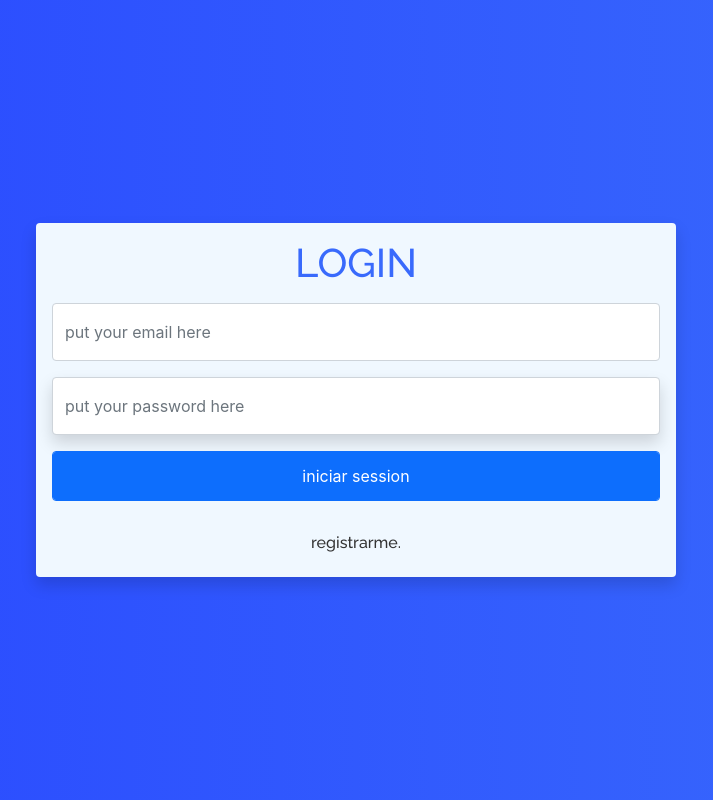
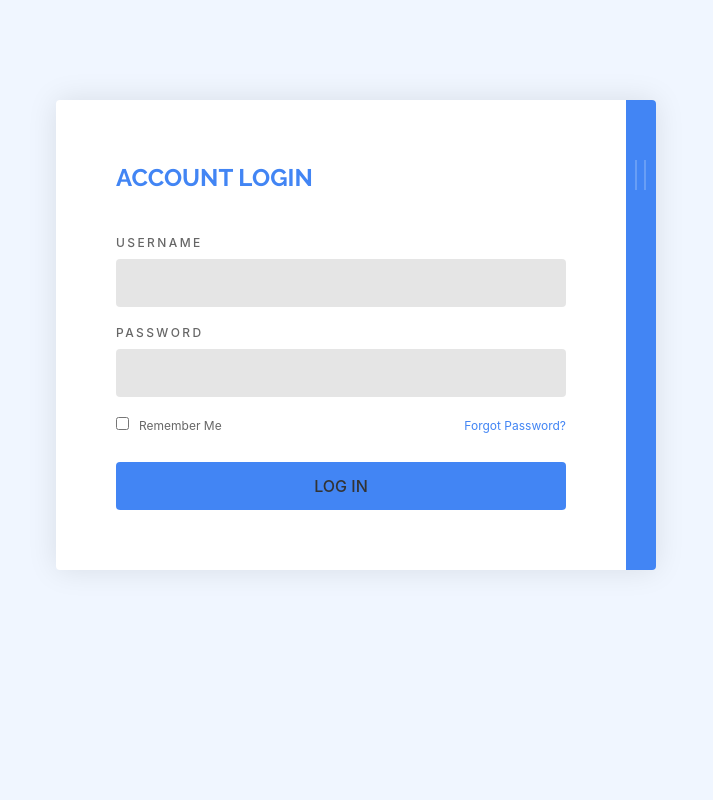
Before and after one commit to Jhon2410/proyecto-final---programacion-web, a React (Create React App) app: page /login in a window 1280 px wide. Shown: the whole page, without its empty margins (284-997 px from the left). Built offline with nearby package versions, Linux system fonts and the light colour scheme.

Commit message:
session verify and login changed

```diff
--- a/public/index.html
+++ b/public/index.html
@@ -35,7 +35,11 @@
 
   <div id="root"></div>
 </body>
+<script
+  src="https://code.jquery.com/jquery-3.6.0.js"
+  integrity="sha256-H+K7U5CnXl1h5ywQfKtSj8PCmoN9aaq30gDh27Xc0jk="
+  crossorigin="anonymous"></script>
 <script src="https://cdn.jsdelivr.net/npm/bootstrap@5.1.3/dist/js/bootstrap.bundle.min.js"
   integrity="sha384-ka7Sk0Gln4gmtz2MlQnikT1wXgYsOg+OMhuP+IlRH9sENBO0LRn5q+8nbTov4+1p" crossorigin="anonymous"></script>
-
+<script src="./js/index.js"></script>
 </html>
--- /dev/null
+++ b/public/js/index.js
@@ -0,0 +1,25 @@
+$(document).ready(function() {
+    var panelOne = $('.form-panel.two').height(),
+      panelTwo = $('.form-panel.two')[0].scrollHeight;
+
+    $('.form-panel.two').not('.form-panel.two.active').on('click', function(e) {
+      e.preventDefault();
+
+      $('.form-toggle').addClass('visible');
+      $('.form-panel.one').addClass('hidden');
+      $('.form-panel.two').addClass('active');
+      $('.form').animate({
+        'height': panelTwo
+      }, 200);
+    });
+
+    $('.form-toggle').on('click', function(e) {
+      e.preventDefault();
+      $(this).removeClass('visible');
+      $('.form-panel.one').removeClass('hidden');
+      $('.form-panel.two').removeClass('active');
+      $('.form').animate({
+        'height': panelOne
+      }, 200);
+    });
+  });
--- a/src/App.css
+++ b/src/App.css
@@ -450,3 +450,242 @@ a {
   vertical-align: baseline;
   transition: color .15s ease-in-out, background-color .15s ease-in-out, border-color .15s ease-in-out, box-shadow .15s ease-in-out;
 }
+
+html {
+  width: 100%;
+  height: 100%;
+}
+
+.overlay, .form-panel.one:before {
+  position: absolute;
+  top: 0;
+  left: 0;
+  display: none;
+  background: rgba(0, 0, 0, 0.8);
+  width: 100%;
+  height: 100%;
+}
+.form {
+  z-index: 15;
+  position: relative;
+  background: #fff;
+  width: 600px;
+  border-radius: 4px;
+  box-shadow: 0 0 30px rgba(0, 0, 0, .1);
+  box-sizing: border-box;
+  margin: 100px auto 10px;
+  overflow: hidden;
+}
+.form-toggle {
+  z-index: 10;
+  position: absolute;
+  top: 60px;
+  right: 60px;
+  background: #fff;
+  width: 60px;
+  height: 60px;
+  border-radius: 100%;
+  transform-origin: center;
+  transform: translate(0, -25%) scale(0);
+  opacity: 0;
+  cursor: pointer;
+  transition: all 0.3s ease;
+}
+.form-toggle:before, .form-toggle:after {
+  content: '';
+  display: block;
+  position: absolute;
+  top: 50%;
+  left: 50%;
+  width: 30px;
+  height: 4px;
+  background: #4285f4;
+  transform: translate(-50%, -50%);
+}
+.form-toggle:before {
+  transform: translate(-50%, -50%) rotate(45deg);
+}
+.form-toggle:after {
+  transform: translate(-50%, -50%) rotate(-45deg);
+}
+.form-toggle.visible {
+  transform: translate(0, -25%) scale(1);
+  opacity: 1;
+}
+.form-group {
+  display: flex;
+  flex-wrap: wrap;
+  justify-content: space-between;
+  margin: 0 0 20px;
+}
+.form-group:last-child {
+  margin: 0;
+}
+.form-group label {
+  display: block;
+  margin: 0 0 10px;
+  color: rgba(0, 0, 0, 0.6);
+  font-size: 12px;
+  font-weight: 500;
+  line-height: 1;
+  text-transform: uppercase;
+  letter-spacing: 0.2em;
+}
+.two .form-group label {
+  color: #fff;
+}
+.form-group input {
+  outline: none;
+  display: block;
+  background: rgba(0, 0, 0, 0.1);
+  width: 100%;
+  border: 0;
+  border-radius: 4px;
+  box-sizing: border-box;
+  padding: 12px 20px;
+  color: rgba(0, 0, 0, 0.6);
+  font-family: inherit;
+  font-size: inherit;
+  font-weight: 500;
+  line-height: inherit;
+  transition: 0.3s ease;
+}
+.form-group input:focus {
+  color: rgba(0, 0, 0, 0.8);
+}
+.two .form-group input {
+  color: #fff;
+}
+.two .form-group input:focus {
+  color: #fff;
+}
+.form-group button {
+  outline: none;
+  background: #4285f4;
+  width: 100%;
+  border: 0;
+  border-radius: 4px;
+  padding: 12px 20px;
+  color: #fff;
+  font-family: inherit;
+  font-size: inherit;
+  font-weight: 500;
+  line-height: inherit;
+  text-transform: uppercase;
+  cursor: pointer;
+}
+.two .form-group button {
+  background: #fff;
+  color: #4285f4;
+}
+.form-group .form-remember {
+  font-size: 12px;
+  font-weight: 400;
+  letter-spacing: 0;
+  text-transform: none;
+}
+.form-group .form-remember input[type='checkbox'] {
+  display: inline-block;
+  width: auto;
+  margin: 0 10px 0 0;
+}
+.form-group .form-recovery {
+  color: #4285f4;
+  font-size: 12px;
+  text-decoration: none;
+}
+.form-panel {
+  padding: 60px calc(5% + 60px) 60px 60px;
+  box-sizing: border-box;
+}
+.form-panel.one:before {
+  content: '';
+  display: block;
+  opacity: 0;
+  visibility: hidden;
+  transition: 0.3s ease;
+}
+.form-panel.one.hidden:before {
+  display: block;
+  opacity: 1;
+  visibility: visible;
+}
+.form-panel.two {
+  z-index: 5;
+  position: absolute;
+  top: 0;
+  left: 95%;
+  background: #4285f4;
+  width: 100%;
+  min-height: 100%;
+  padding: 60px calc(10% + 60px) 60px 60px;
+  transition: 0.3s ease;
+  cursor: pointer;
+}
+.form-panel.two:before, .form-panel.two:after {
+  content: '';
+  display: block;
+  position: absolute;
+  top: 60px;
+  left: 1.5%;
+  background: rgba(255, 255, 255, 0.2);
+  height: 30px;
+  width: 2px;
+  transition: 0.3s ease;
+}
+.form-panel.two:after {
+  left: 3%;
+}
+.form-panel.two:hover {
+  left: 93%;
+  box-shadow: 0 0 10px rgba(0, 0, 0, 0.2);
+}
+.form-panel.two:hover:before, .form-panel.two:hover:after {
+  opacity: 0;
+}
+.form-panel.two.active {
+  left: 10%;
+  box-shadow: 0 0 10px rgba(0, 0, 0, 0.2);
+  cursor: default;
+}
+.form-panel.two.active:before, .form-panel.two.active:after {
+  opacity: 0;
+}
+.form-header {
+  margin: 0 0 40px;
+}
+.form-header h1 {
+  padding: 4px 0;
+  color: #4285f4;
+  font-size: 24px;
+  font-weight: 700;
+  text-transform: uppercase;
+}
+.two .form-header h1 {
+  position: relative;
+  z-index: 40;
+  color: #fff;
+}
+.pen-footer {
+  display: flex;
+  flex-direction: row;
+  justify-content: space-between;
+  width: 600px;
+  margin: 20px auto 100px;
+}
+.pen-footer a {
+  color: #fff;
+  font-size: 12px;
+  text-decoration: none;
+  text-shadow: 1px 2px 0 rgba(0, 0, 0, .1);
+}
+.pen-footer a .material-icons {
+  width: 12px;
+  margin: 0 5px;
+  vertical-align: middle;
+  font-size: 12px;
+}
+.cp-fab {
+  background: #fff !important;
+  color: #4285f4 !important;
+}
--- a/src/App.js
+++ b/src/App.js
@@ -12,7 +12,7 @@ function App() {
       <Router>
         <Switch>
           <Route path="/login">
-            <div className="d-flex flex-column justify-content-center align-items-center bg-primary vh-100 contenedorLogin">
+            <div className="">
               <Login />
             </div>
           </Route>
@@ -32,7 +32,6 @@ function App() {
              <Main pg="" />
 
              </Route>
-
             <Route path="/home">
               <Main pg="home" />
               <h2 className="container bg-dark text-center text-white fs-3 p-3">pagina principal</h2>
--- a/src/pages/login/Login.jsx
+++ b/src/pages/login/Login.jsx
@@ -1,26 +1,109 @@
-import { Link } from "react-router-dom"
+import { Link, Redirect } from "react-router-dom";
 import GoogleButton from "../componentes/GoogleButton";
 import "./../../App.css";
 
-export default function Login(){
-    return(
-        <>
-        <div className="container mx-auto  col-10 col-md-6 shadow my-2 p-3 formulario-login rounded">
-            <h1 className="text-center text-uppercase ">Login</h1>
-            <form autoComplete="off" className="mx-10">
-                <input type="text" placeholder="put your email here" autoComplete="off" className="col-12  form-control text-white py-3 my-3 " />
-                <input type="password" placeholder="put your password here" className="col-12 shadow form-control text-white py-3 my-3"  />
+export default function Login() {
 
-                <input type="submit" value="iniciar session" className="btn btn-primary form-control col-12 text-white py-2" />
+    const iniciar =(e)=>{
+        e.preventDefault();
+        localStorage.setItem("session",true)
+    }
+  return (
+    <>
+      <div className="form">
+        <div className="form-toggle"></div>
+        <div className="form-panel one">
+          <div className="form-header">
+            <h1>Account Login</h1>
+          </div>
+          <div className="form-content">
+            <form onSubmit={iniciar} method="POST">
+              <div className="form-group">
+                <label htmlFor="username">Username</label>
+                <input
+                  type="text"
+                  id="username"
+                  name="username"
+                  required="required"
+                />
+              </div>
+              <div className="form-group">
+                <label htmlFor="password">Password</label>
+                <input
+                  type="password"
+                  id="password"
+                  name="password"
+                  required="required"
+                />
+              </div>
+              <div className="form-group">
+                <label className="form-remember">
+                  <input type="checkbox" />
+                  Remember Me
+                </label>
+                <a className="form-recovery" href=".">
+                  Forgot Password?
+                </a>
+              </div>
+              <div className="form-group">
+                <button type="submit"><Link to="Home">Log In</Link></button>
+              </div>
             </form>
-            <h6 className="my-3 ">
-            <GoogleButton className="col-12"/>
-            </h6>
+          </div>
+        </div>
+        <div className="form-panel two">
+          <div className="form-header">
+            <h1>Register Account</h1>
+          </div>
+          <div className="form-content">
+            <form>
+              <div className="form-group">
+                <label htmlFor="username">Username</label>
+                <input
+                  type="text"
+                  id="username"
+                  name="username"
+                  required="required"
+                />
+              </div>
+              <div className="form-group">
+                <label htmlFor="password">Password</label>
+                <input
+                  type="password"
+                  id="password"
+                  name="password"
+                  required="required"
+                />
+              </div>
+              <div className="form-group">
+                <label htmlFor="cpassword">Confirm Password</label>
+                <input
+                  type="password"
+                  id="cpassword"
+                  name="cpassword"
+                  required="required"
+                />
+              </div>
+              <div className="form-group">
+                <label htmlFor="email">Email Address</label>
+                <input
+                  type="email"
+                  id="email"
+                  name="email"
+                  required="required"
+                />
+              </div>
+              <div className="form-group">
+                <button type="submit">Register</button>
+              </div>
+            </form>
+          </div>
+        </div>
+      </div>
+      <div className="pen-footer">
 
-            <h6 className="text-center col-12 ">
-            <Link to="/register" >registrarme.</Link>
-            </h6>
-        </div>
-        </>
-    )
+
+      </div>
+    </>
+  );
 }
```
Also changed, not shown: src/componentes/Header.jsx (+22 -7 lines).
